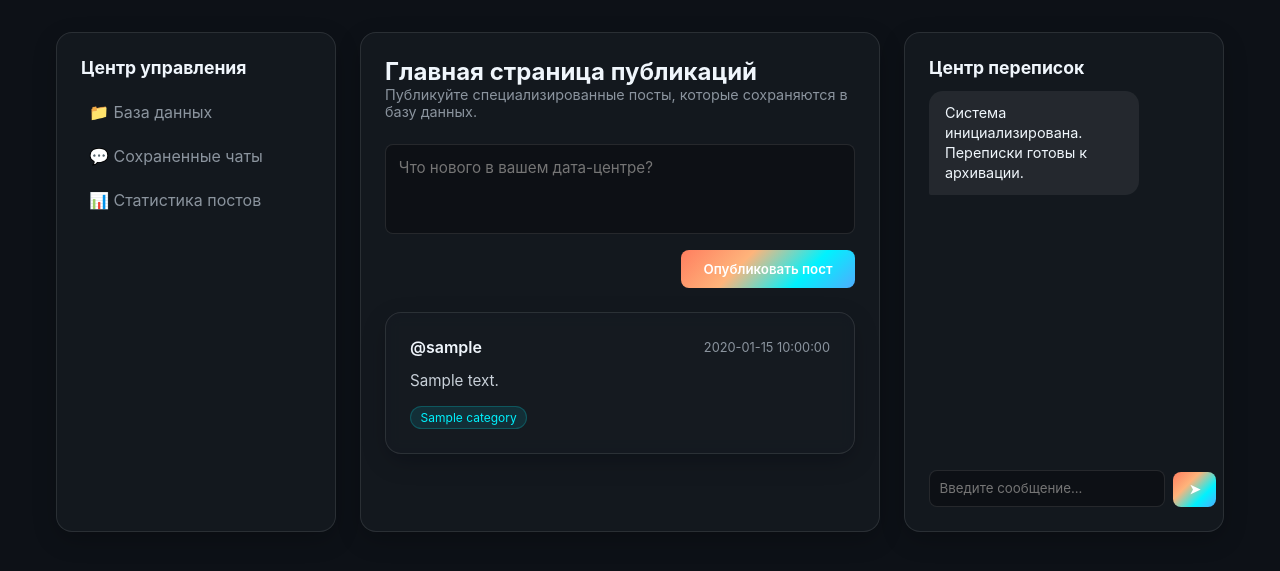
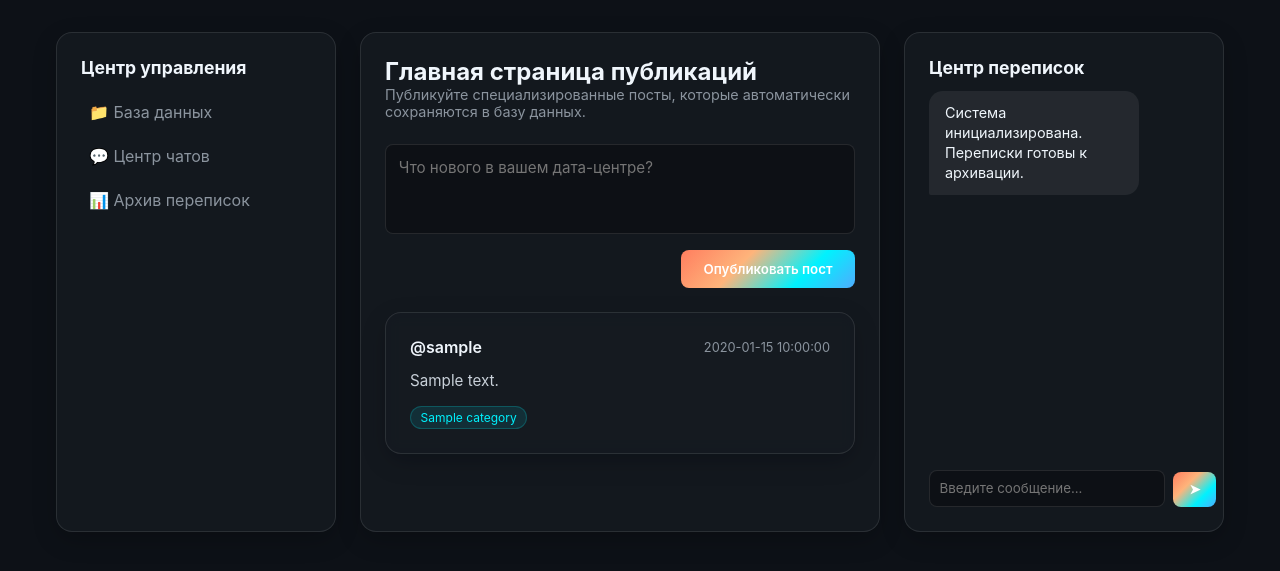
Before and after one commit to bondzuhmatvij29-boop/Diko, a Flask app: template templates/index.html in a window 1280 px wide. Shown: the part 73-644 px from the top of the page. Run offline with Flask 3, Linux system fonts and the light colour scheme; the template is opened without the code that fills it: most values are stand-ins (such as "Sample title", 1, 10 or a date in 2020).

Commit message:
Update index.html

```diff
--- a/templates/index.html
+++ b/templates/index.html
@@ -4,11 +4,12 @@
     <meta charset="UTF-8">
     <meta name="viewport" content="width=device-width, initial-scale=1.0">
     <title>Diko Messenger & Data Center</title>
+    <!-- Подключение стилей -->
     <link rel="stylesheet" href="{{ url_for('static', filename='css/style.css') }}">
 </head>
 <body>
 
-    <!-- Шапка сайта -->
+    <!-- Шапка сайта (Навигация) -->
     <header>
         <div class="logo-container">
             <img src="{{ url_for('static', filename='images/logo.png') }}" alt="Diko Logo" class="logo-img">
@@ -16,9 +17,9 @@
         </div>
         <nav>
             <ul>
-                <li><a href="#" class="active">Главная</a></li>
-                <li><a href="#">Чаты</a></li>
-                <li><a href="#">Архив переписок</a></li>
+                <li><a href="{{ url_for('index') }}" class="active">Главная</a></li>
+                <li><a href="{{ url_for('chats_page') }}">Чаты</a></li>
+                <li><a href="{{ url_for('archive_page') }}">Архив переписок</a></li>
                 {% if session.get('username') %}
                     <li><a href="{{ url_for('logout') }}" style="color: var(--accent-orange);">Выйти (@{{ session['username'] }})</a></li>
                 {% else %}
@@ -28,48 +29,50 @@
         </nav>
     </header>
 
-    <!-- Основной контент -->
+    <!-- Основной макет (3 колонки) -->
     <div class="container">
 
-        <!-- Левая колонка -->
+        <!-- Левая колонка: Центр управления -->
         <aside class="card">
             <h3 style="margin-bottom: 1rem; font-size: 1.1rem;">Центр управления</h3>
             <ul style="list-style: none; display: flex; flex-direction: column; gap: 0.5rem;">
-                <li><a href="#" style="color: var(--text-secondary); text-decoration: none; display: block; padding: 0.5rem; border-radius: var(--radius-sm);">📁 База данных</a></li>
-                <li><a href="#" style="color: var(--text-secondary); text-decoration: none; display: block; padding: 0.5rem; border-radius: var(--radius-sm);">💬 Сохраненные чаты</a></li>
-                <li><a href="#" style="color: var(--text-secondary); text-decoration: none; display: block; padding: 0.5rem; border-radius: var(--radius-sm);">📊 Статистика постов</a></li>
+                <li><a href="{{ url_for('index') }}" style="color: var(--text-secondary); text-decoration: none; display: block; padding: 0.5rem; border-radius: var(--radius-sm); transition: var(--transition);">📁 База данных</a></li>
+                <li><a href="{{ url_for('chats_page') }}" style="color: var(--text-secondary); text-decoration: none; display: block; padding: 0.5rem; border-radius: var(--radius-sm); transition: var(--transition);">💬 Центр чатов</a></li>
+                <li><a href="{{ url_for('archive_page') }}" style="color: var(--text-secondary); text-decoration: none; display: block; padding: 0.5rem; border-radius: var(--radius-sm); transition: var(--transition);">📊 Архив переписок</a></li>
             </ul>
         </aside>
 
-        <!-- Центральная колонка -->
+        <!-- Центральная колонка: Лента публикаций и постов -->
         <main class="card">
             <div class="feed-header">
                 <h2>Главная страница публикаций</h2>
-                <p style="color: var(--text-secondary); font-size: 0.9rem;">Публикуйте специализированные посты, которые сохраняются в базу данных.</p>
+                <p style="color: var(--text-secondary); font-size: 0.9rem;">Публикуйте специализированные посты, которые автоматически сохраняются в базу данных.</p>
             </div>
 
-            <!-- Форма создания поста -->
+            <!-- Блок создания поста -->
             <div class="create-post-box">
                 <textarea id="postInput" class="post-input" placeholder="Что нового в вашем дата-центре?"></textarea>
                 <button id="publishBtn" class="btn-diko">Опубликовать пост</button>
             </div>
 
-            <!-- Лента постов -->
+            <!-- Лента постов (динамическая подгрузка из БД и JS) -->
             <div id="postsContainer">
                 {% for post in posts %}
-                <div class="card post-card">
-                    <div class="post-header">
-                        <span class="post-author">@{{ post.username }}</span>
-                        <span class="post-date">{{ post.created_at }}</span>
+                <div class="card post-card" style="margin-bottom: 1.2rem;">
+                    <div class="post-header" style="display: flex; justify-content: space-between; align-items: center; margin-bottom: 0.8rem;">
+                        <span class="post-author" style="font-weight: 600; color: var(--text-primary);">@{{ post.username }}</span>
+                        <span class="post-date" style="font-size: 0.8rem; color: var(--text-secondary);">{{ post.created_at }}</span>
                     </div>
-                    <div class="post-content">{{ post.content }}</div>
-                    <span class="post-badge">{{ post.category }}</span>
+                    <div class="post-content" style="color: #c9d1d9; line-height: 1.5; font-size: 0.95rem;">{{ post.content }}</div>
+                    <span class="post-badge" style="display: inline-block; padding: 0.2rem 0.6rem; border-radius: 12px; font-size: 0.75rem; background: rgba(0, 242, 254, 0.1); color: var(--accent-green); border: 1px solid rgba(0, 242, 254, 0.2); margin-top: 0.8rem;">{{ post.category }}</span>
                 </div>
+                {% else %}
+                <p style="color: var(--text-secondary); text-align: center; padding: 2rem;">Пока нет опубликованных постов в базе данных.</p>
                 {% endfor %}
             </div>
         </main>
 
-        <!-- Правая колонка: Чат -->
+        <!-- Правая колонка: Быстрый виджет переписок -->
         <aside class="card chat-window">
             <h3 style="margin-bottom: 0.8rem; font-size: 1.1rem;">Центр переписок</h3>
 
@@ -87,6 +90,7 @@
 
     </div>
 
+    <!-- Подключение клиентского скрипта -->
     <script src="{{ url_for('static', filename='js/app.js') }}"></script>
 </body>
 </html>
```
